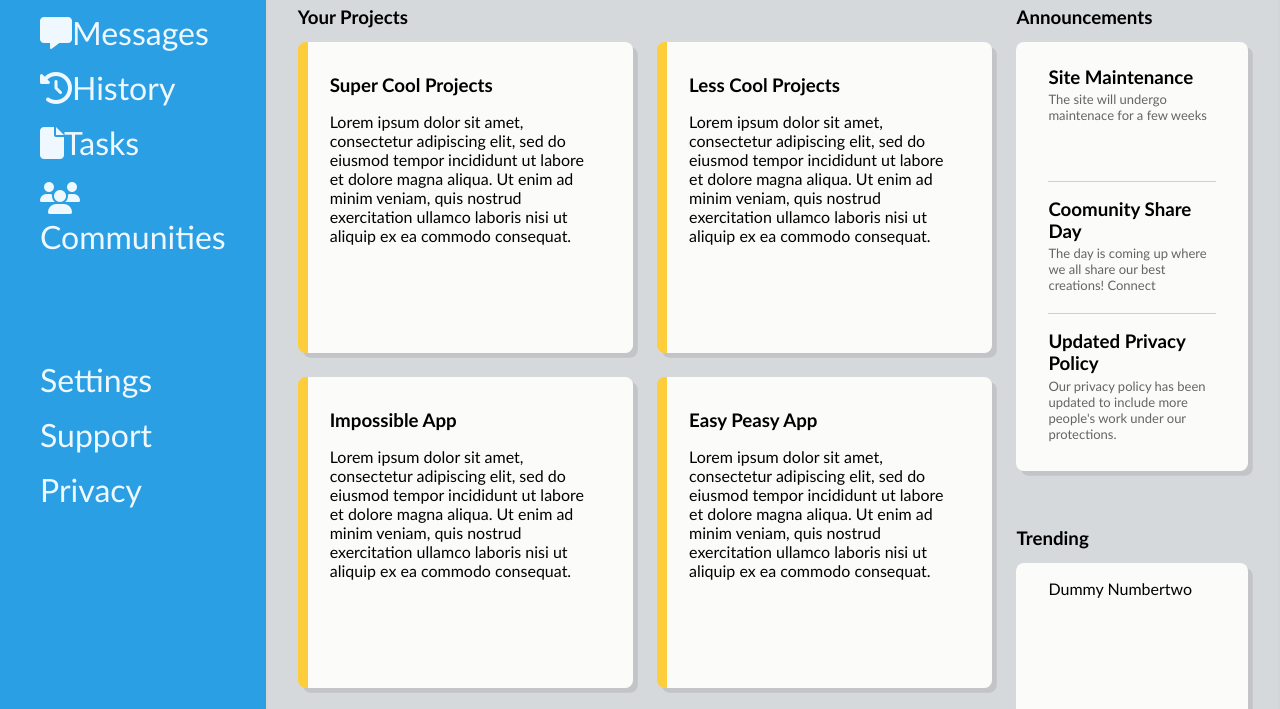
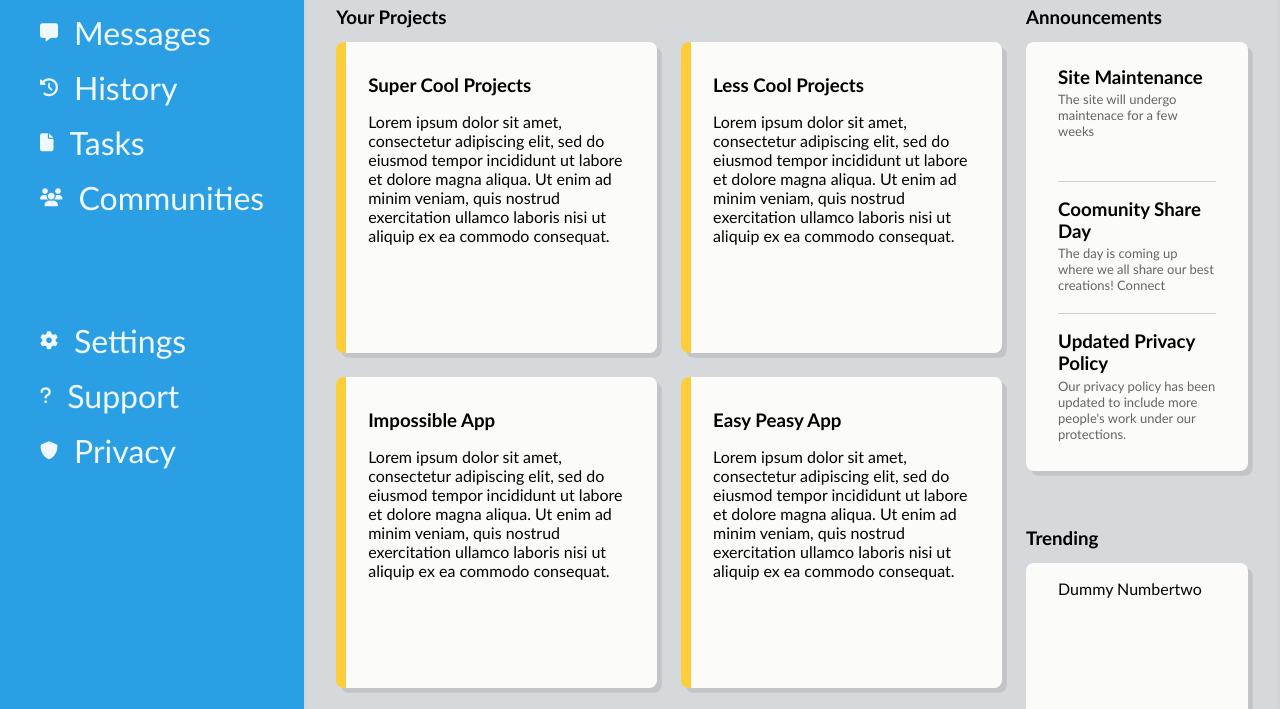
Before and after one commit to Meeran-Tofiq/admin-dashboard, a plain HTML site: page index.html in a window 1280 px wide. Shown: the part 248-957 px from the top of the page. Drawn offline with Linux system fonts and the light colour scheme.

Commit message:
Add styling to icons and hover for images

```diff
--- a/index.html
+++ b/index.html
@@ -25,9 +25,9 @@
 
         <nav class="settings">
             <ul>
-                <li>Settings</li>
-                <li>Support</li>
-                <li>Privacy</li>
+                <li><i class="fa-solid fa-gear"></i>Settings</li>
+                <li><i class="fa-solid fa-question"></i>Support</li>
+                <li><i class="fa-solid fa-shield"></i>Privacy</li>
             </ul>
         </nav>
     </div>
--- a/styles.css
+++ b/styles.css
@@ -10,6 +10,10 @@ body {
     margin: 0px;
 }
 
+i.fa-solid {
+    font-size: 18px;
+}
+
 ul {
     list-style-type: none;
     padding: 0px;
@@ -17,11 +21,26 @@ ul {
 
 li {
     margin: 1rem 0rem;
+
+    display: grid;
+    grid-template-columns: auto 1fr;
+    column-gap: 1rem;
+
+    align-items: center;
+}
+
+ul i {
+    grid-column: 1;
 }
 
 h3 {
     margin: 0px;
 
+}
+
+.profile-img:hover,
+.profile-name:hover {
+    cursor: pointer;
 }
 
 .sidebar {
```
